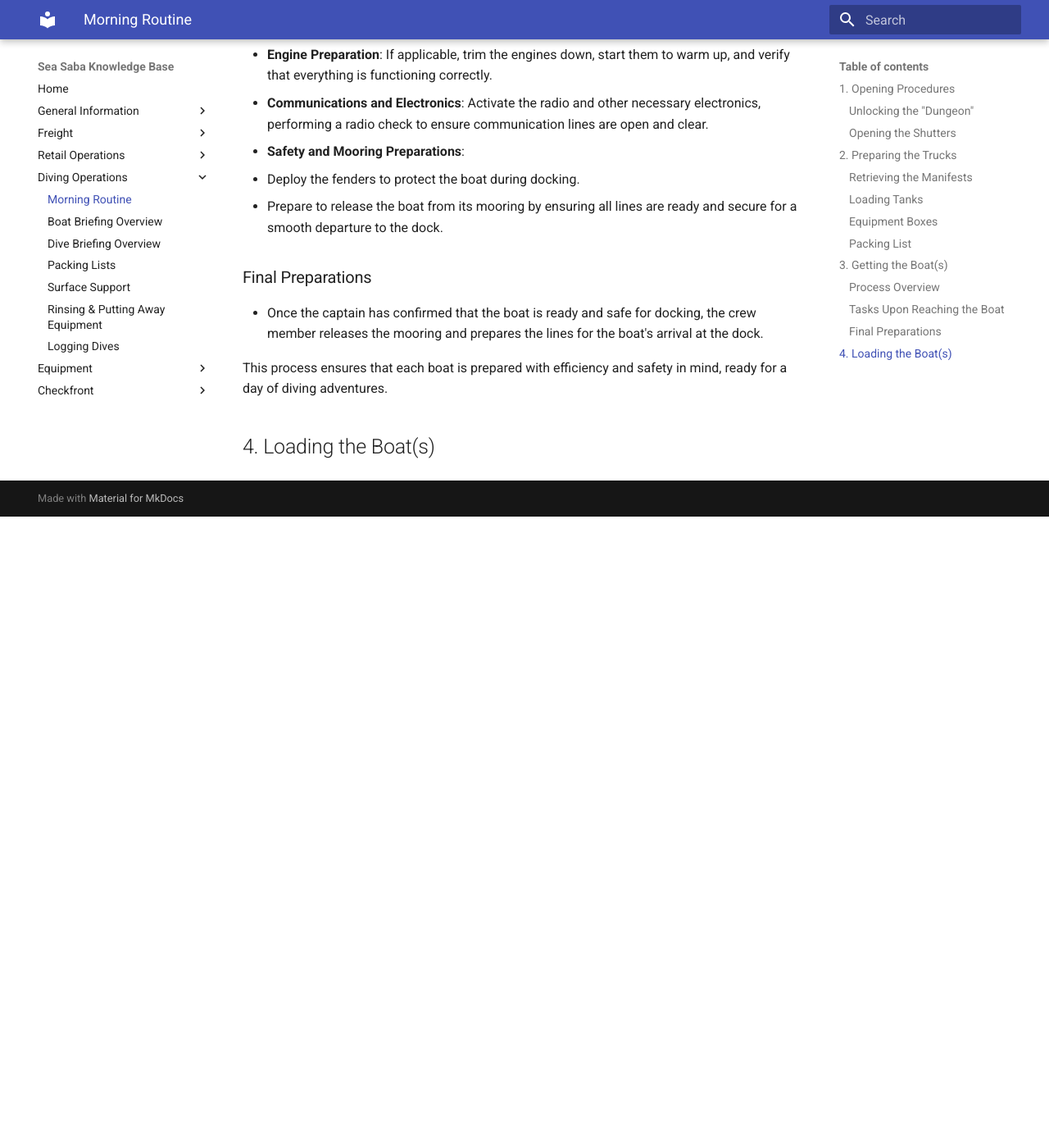
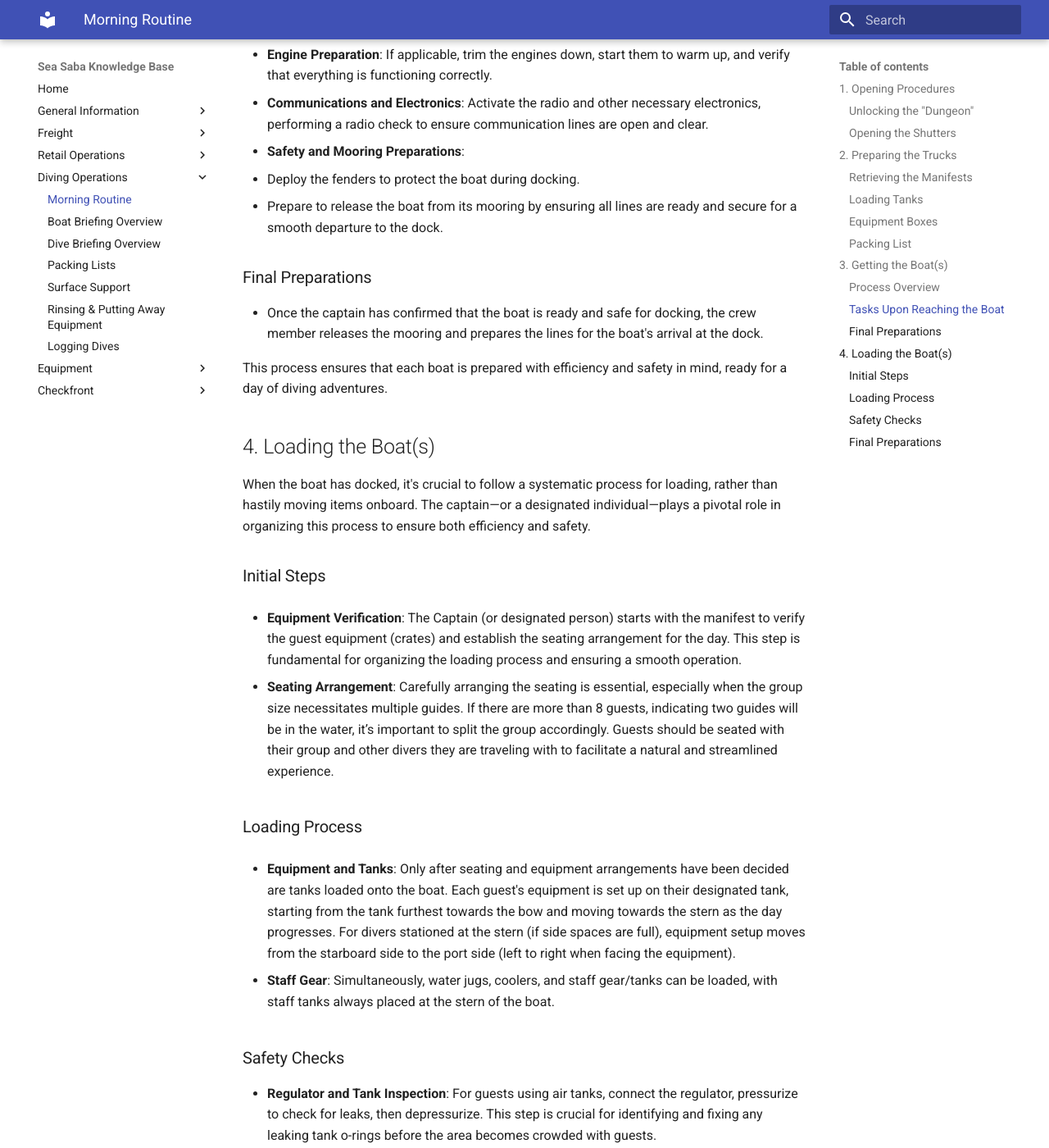
Before and after one commit to spizeck/Sea-Saba-Knowledge-Base, an MkDocs documentation site: the page built from docs/DiveOperations/MorningRoutine.md, in a window 1280 px wide and 1400 px high, scrolled down 2287 px. Shown: the whole window at 82% size. Built offline with MkDocs 1.6.1 and Material for MkDocs 9.7.7, drawn with Linux system fonts in a browser that asks for light colours; before the commit the page ends 2917 px from its top, so only the background shows below that; some of the changed text lies outside the part shown.

Commit message:
On branch main Your branch is up to date with 'origin/main'.
Changes to be committed:
	modified:   docs/DiveOperations/MorningRoutine.md

```diff
--- a/docs/DiveOperations/MorningRoutine.md
+++ b/docs/DiveOperations/MorningRoutine.md
@@ -40,7 +40,7 @@ Collect the manifests for the day to determine the needs for tanks and equipment
 - It's advisable to prepare an extra box with a variety of sizes in rental equipment for any size changes that may be needed. If a size change occurs, remember to update the manifest accordingly.
 
 ### Packing List
-Refer to the [packing list](DiveOperations/PackingLists.md) to ensure nothing is forgotten.
+Refer to the [packing list](PackingLists.md) to ensure nothing is forgotten.
 
 ## 3. Getting the Boat(s)
 
@@ -73,3 +73,29 @@ Upon arrival at the boat, the captain and the accompanying crew member must comp
 This process ensures that each boat is prepared with efficiency and safety in mind, ready for a day of diving adventures.
 
 ## 4. Loading the Boat(s)
+
+When the boat has docked, it's crucial to follow a systematic process for loading, rather than hastily moving items onboard. The captain—or a designated individual—plays a pivotal role in organizing this process to ensure both efficiency and safety.
+
+### Initial Steps
+
+- **Equipment Verification**: The Captain (or designated person) starts with the manifest to verify the guest equipment (crates) and establish the seating arrangement for the day. This step is fundamental for organizing the loading process and ensuring a smooth operation.
+
+- **Seating Arrangement**: Carefully arranging the seating is essential, especially when the group size necessitates multiple guides. If there are more than 8 guests, indicating two guides will be in the water, it’s important to split the group accordingly. Guests should be seated with their group and other divers they are traveling with to facilitate a natural and streamlined experience.
+
+### Loading Process
+
+- **Equipment and Tanks**: Only after seating and equipment arrangements have been decided are tanks loaded onto the boat. Each guest's equipment is set up on their designated tank, starting from the tank furthest towards the bow and moving towards the stern as the day progresses. For divers stationed at the stern (if side spaces are full), equipment setup moves from the starboard side to the port side (left to right when facing the equipment).
+
+- **Staff Gear**: Simultaneously, water jugs, coolers, and staff gear/tanks can be loaded, with staff tanks always placed at the stern of the boat.
+
+### Safety Checks
+
+- **Regulator and Tank Inspection**: For guests using air tanks, connect the regulator, pressurize to check for leaks, then depressurize. This step is crucial for identifying and fixing any leaking tank o-rings before the area becomes crowded with guests.
+
+### Final Preparations
+
+- **Double-Check**: Ensure that all necessary equipment and supplies are on board before guests arrive. This includes a final check of the equipment, tanks, and additional supplies to avoid any delays or issues during the trip.
+
+- **Prepare to Receive Guests**: With everything in place, the crew should be ready to welcome guests onto the boat, guiding them to their designated seating and briefing them on safety procedures.
+
+This organized approach to loading the boats not only ensures a smooth start to the day's activities but also enhances the overall guest experience by prioritizing safety and efficiency.
```
